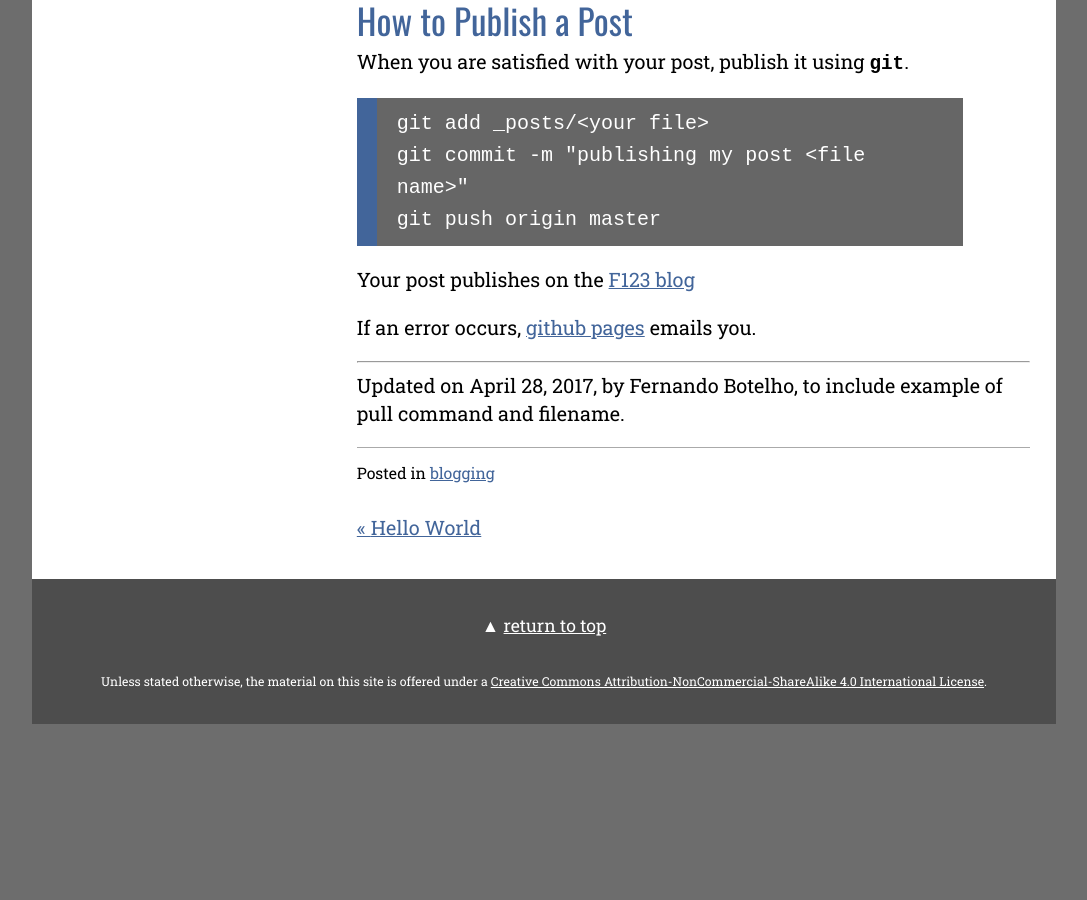
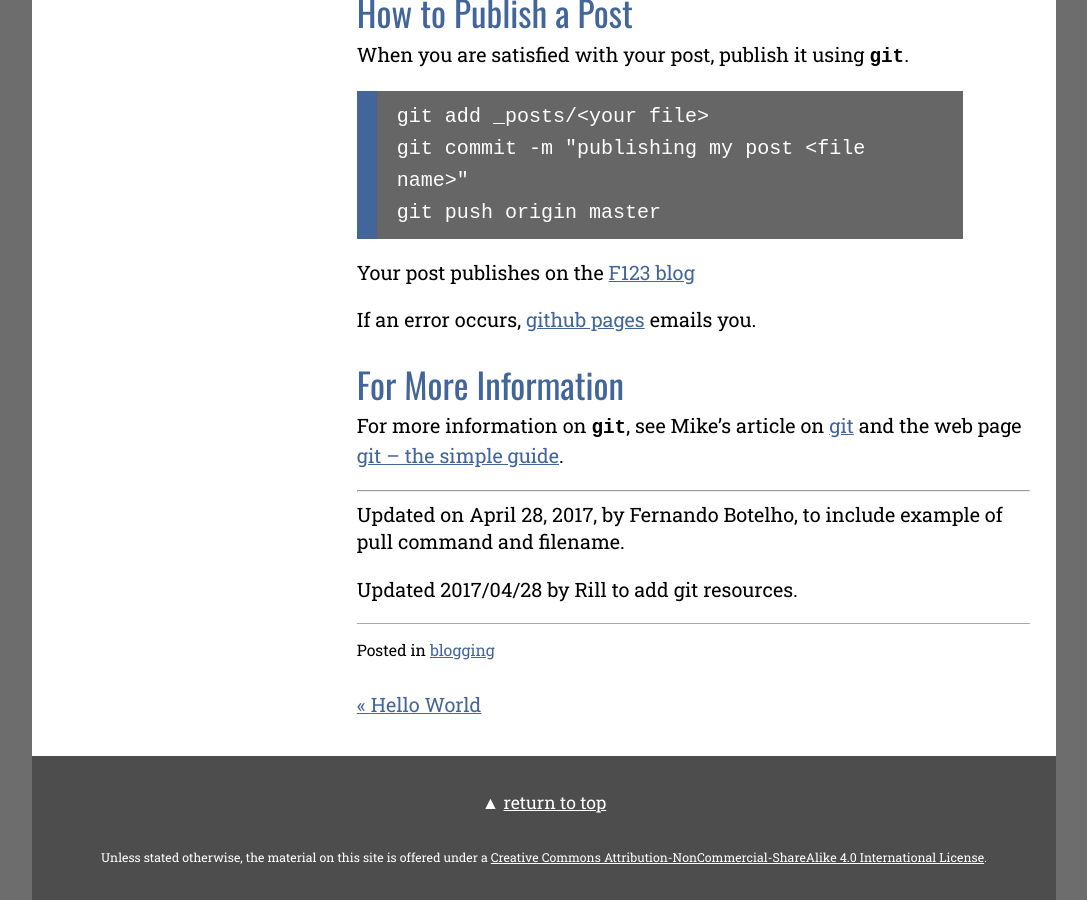
Before and after one commit to F123/f123.github.io, a Jekyll site: the page built from _posts/2017-04-26-posting-here.md, in a window 1280 px wide and 900 px high, scrolled down 1853 px. Shown: the whole window, without its empty margins (96-1183 px from the left). Built offline with Jekyll 4.4.1, drawn with Linux system fonts in a browser that asks for light colours; before the commit the page ends 2577 px from its top, so only the background shows below that.

Commit message:
added git resources

```diff
--- a/_posts/2017-04-26-posting-here.md
+++ b/_posts/2017-04-26-posting-here.md
@@ -23,7 +23,6 @@ Do a `git pull` before you begin every time before writing and
 publishing your post. Make sure you are in the directory containing the web site repository, like this, and then pull:
 
 	cd f123.github.io
-
 	git pull https://github.com/F123/f123.github.io
 
 How to Write a Post
@@ -33,15 +32,15 @@ For technical reasons, posts and pages are written in `kramdown`, a
 variant of `markdown` which includes tables. The major mode `markdown`
 in `emacs` will work very nicely for this.
 
-
 ### Post Conventions ###
 
 [Jekyll][jekyll] expects the post to have the filename
 `yyyy-mm-dd-title.md`. Place this file in the `_posts` directory.
 
-Make sure the filename is entirely in lowercase letters and use dashes to avoid spaces between words. For example:
+Make sure the filename is entirely in lowercase letters and use dashes
+to avoid spaces between words. For example:
 
-2017-04-28-this-is-an-example.md
+    2017-04-28-this-is-an-example.md
 
 Additionally, [Jekyll][jekyll] requires front matter at the top of
 your file. The front matter for this post  follows:
@@ -72,12 +71,25 @@ Your post publishes on the [F123 blog][f123blog]
 
 If an error occurs, [github pages][github pages] emails you.
 
+For More Information
+--------------------
+
+For more information on `git`, see Mike's article on [git][git] and
+the web page [git -- the simple guide][simple].
+
+-------------------------------------------------------------------------------
+
+Updated on April 28, 2017, by Fernando Botelho, to include example of
+pull command and filename.
+
+Updated 2017/04/28 by Rill to add git resources.
+
 [github pages]: https://guides.github.com/features/pages/  "github pages"
 
 [jekyll]: http://jekyllrb.com/ "Jekyll"
 
-
 [f123blog]: https://f123.github.io/ "F123 blog"
 
----
-Updated on April 28, 2017, by Fernando Botelho, to include example of pull command and filename.
+[git]:../workflows/git.html
+
+[simple]: http://rogerdudler.github.io/git-guide/
```
